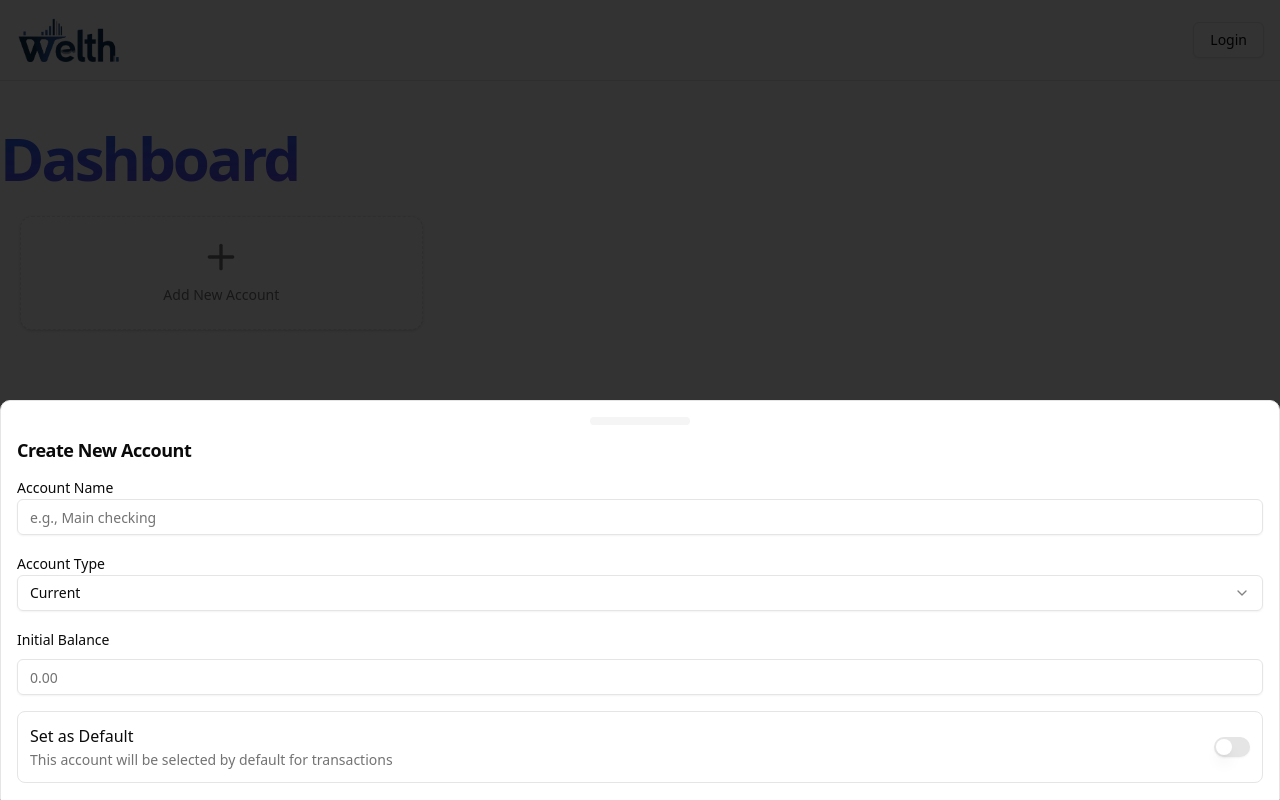
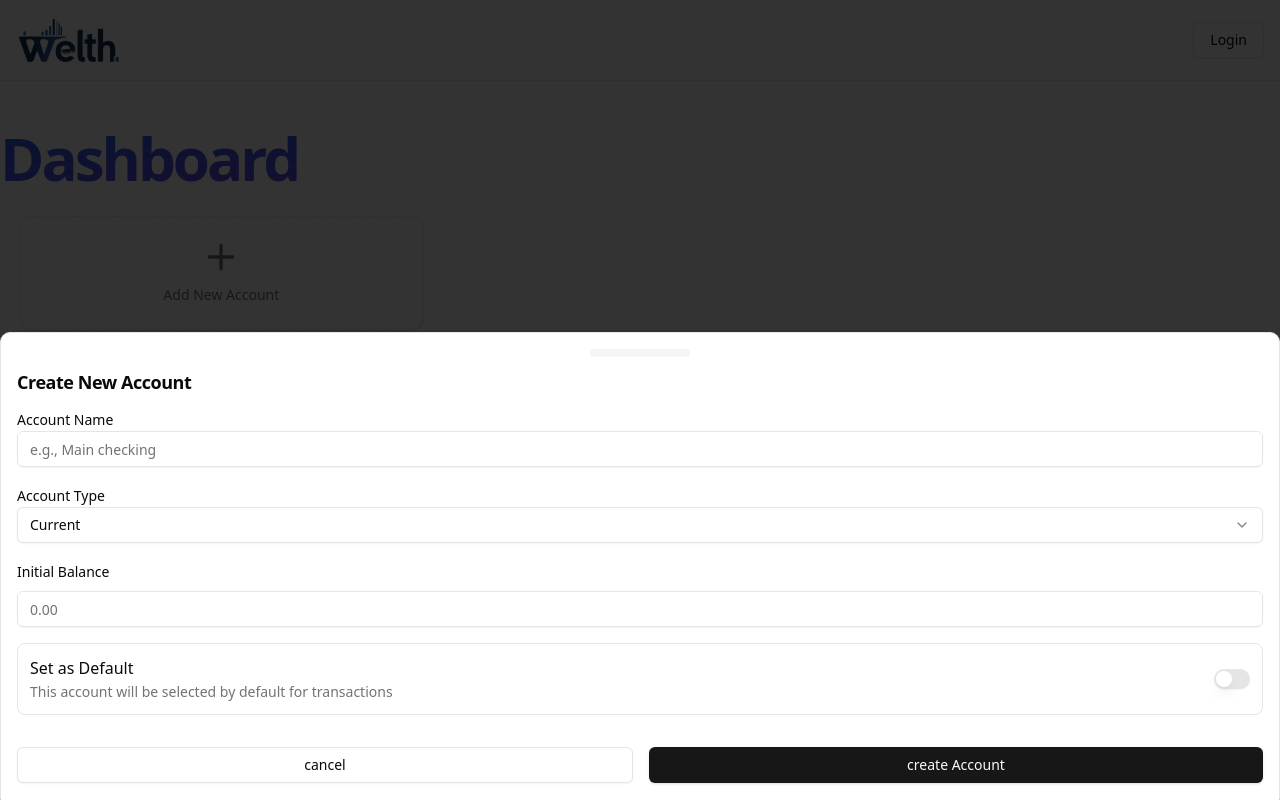
Before and after one commit to raj-83/SmartSpendr-, a Next.js app: page /dashboard in a window 1280 px wide. Both pictures are taken after a click on the button "Add New Account". Shown: the top 800 px of the page. Built offline with nearby package versions, Linux system fonts and the light colour scheme; no server answers.

Commit message:
Enhance CreateAccountDrawer with form submission handling and add cancel button; create useFetch hook

```diff
--- a/components/create-account-drawer.jsx
+++ b/components/create-account-drawer.jsx
@@ -1,19 +1,20 @@
 "use client";
 import React from 'react'
 import  { useState } from 'react';
-import { Drawer, DrawerContent, DrawerHeader, DrawerTitle, DrawerTrigger } from './ui/drawer';
+import { Drawer, DrawerClose, DrawerContent, DrawerHeader, DrawerTitle, DrawerTrigger } from './ui/drawer';
 import { useForm } from 'react-hook-form';
 import {zodResolver} from "@hookform/resolvers/zod";
 import { accountSchema } from '@/app/lib/schema';
 import { Input } from './ui/input';
 import { Select, SelectContent, SelectItem, SelectTrigger, SelectValue } from './ui/select';
 import { Switch } from './ui/switch';
+import { Button } from './ui/button';
 
 
 const CreateAccountDrawer = ({children}) => {
     const [open, setOpen] =useState(false);
 
-  const {register,handlesubmit,formState:{errors},SetValue,watch,reset,}=useForm({
+  const {register,handleSubmit,formState:{errors},SetValue,watch,reset,}=useForm({
             resolver:zodResolver(accountSchema),
              defaultValues:{
                name:"",
@@ -23,6 +24,12 @@ const CreateAccountDrawer = ({children}) => {
 
              },
         }) ;
+
+
+
+        const onSubmit=async(data)=>{
+                   console.log(data);
+        };
 
     return (
     <Drawer open={open} onOpenChange={setOpen}>
@@ -38,7 +45,7 @@ const CreateAccountDrawer = ({children}) => {
 
 
                 <div className="px-4 pb-4" >
-                    <form className="space-y-4">
+                    <form className="space-y-4" onSubmit={handleSubmit(onSubmit)} >
 
                    <div className="space -y-2">
 
@@ -64,7 +71,7 @@ const CreateAccountDrawer = ({children}) => {
 </label>
 
 <Select
-                onValueChange={(value) => setValue("type", value)}
+                onValueChange={(value) => SetValue("type", value)}
                 defaultValue={watch("type")}
               >
                 <SelectTrigger id="type">
@@ -115,12 +122,24 @@ const CreateAccountDrawer = ({children}) => {
               <Switch
                 id="isDefault"
                 checked={watch("isDefault")}
-                onCheckedChange={(checked) => SetValue("isDefault", checked)}
+                onCheckedChange={(checked) =>SetValue("isDefault", checked)}
+
               />
             </div>
 
 
+               <div className="flex gap-4 pt-4">
+               <DrawerClose asChild>
+                    <Button type="button" variant="outline" className="flex-1">
+                         cancel
+                    </Button>
+               </DrawerClose>
 
+                 <Button type="submit" className="flex-1">
+                    create Account
+                 </Button>
+
+               </div>
 
 
                     </form>
--- /dev/null
+++ b/hooks/use-fetch.js
@@ -0,0 +1,5 @@
+const usefetch = (cb) =>{
+
+
+
+}
```
